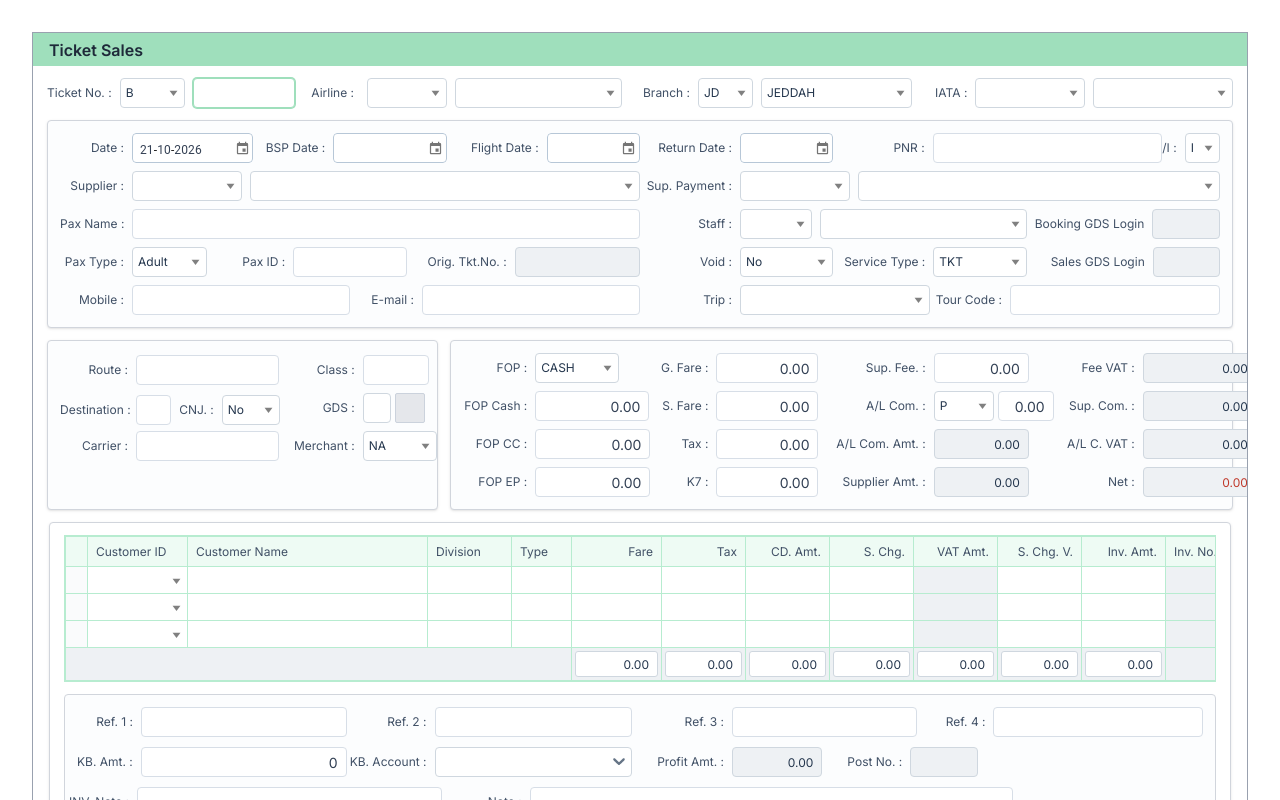
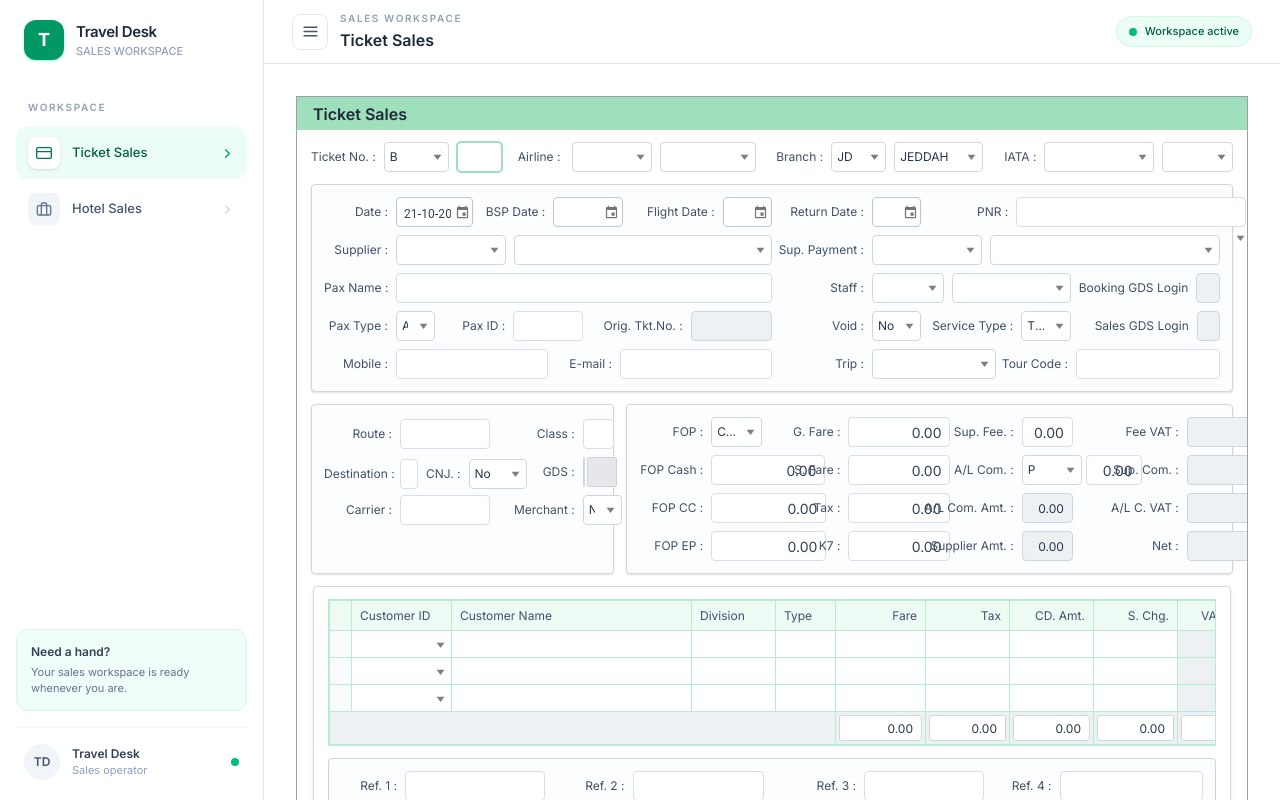
Before and after one commit to jishnuMgit/Travel, a React (Vite) app in the folder Frontend/: page /ticket-sales in a window 1280 px wide. Shown: the top 800 px of the page. Built offline with nearby package versions, Linux system fonts and the light colour scheme.

Commit message:
feat:Build a simple side bar

```diff
--- a/Frontend/src/App.tsx
+++ b/Frontend/src/App.tsx
@@ -1,15 +1,72 @@
 
-import './App.css'
-// import HotelSalesPage from './pages/Sales/HotelSalesPage'
-import TicketSalesPage from './pages/Sales/TicketSalesPage'
+import { useState } from "react";
+import { BrowserRouter, Navigate, Route, Routes, useLocation } from "react-router-dom";
+import { FiMenu } from "react-icons/fi";
+import AppSidebar from "./components/comman/AppSidebar";
+import HotelSalesPage from "./pages/Sales/HotelSalesPage";
+import TicketSalesPage from "./pages/Sales/TicketSalesPage";
+
+const pageTitles: Record<string, string> = {
+  "/ticket-sales": "Ticket Sales",
+  "/hotel-sales": "Hotel Sales",
+};
+
+const AppLayout = () => {
+  const [isSidebarOpen, setIsSidebarOpen] = useState(true);
+  const { pathname } = useLocation();
+  const pageTitle = pageTitles[pathname] ?? "Sales";
+
+  return (
+    <div className="flex min-h-screen bg-slate-100 text-slate-800">
+      <AppSidebar
+        isDesktopOpen={isSidebarOpen}
+        onDesktopClose={() => setIsSidebarOpen(false)}
+      />
+      <div className="flex min-h-screen min-w-0 flex-1 flex-col">
+        <header className="hidden h-16 items-center justify-between border-b border-slate-200 bg-white px-7 md:flex">
+          <div className="flex items-center gap-3">
+            <button
+              type="button"
+              aria-label={isSidebarOpen ? "Hide sidebar" : "Show sidebar"}
+              aria-expanded={isSidebarOpen}
+              onClick={() => setIsSidebarOpen((open) => !open)}
+              className="flex h-9 w-9 items-center justify-center rounded-lg border border-slate-200 text-slate-600 transition-colors hover:bg-slate-50 hover:text-slate-900"
+            >
+              <FiMenu size={17} />
+            </button>
+            <div>
+              <p className="text-[10px] font-semibold uppercase tracking-[0.16em] text-slate-400">
+                Sales workspace
+              </p>
+              <h1 className="mt-0.5 text-base font-semibold text-slate-800">
+                {pageTitle}
+              </h1>
+            </div>
+          </div>
+          <div className="flex items-center gap-2 rounded-full border border-emerald-100 bg-emerald-50 px-3 py-1.5 text-[11px] font-medium text-emerald-800">
+            <span className="h-2 w-2 rounded-full bg-emerald-500" />
+            Workspace active
+          </div>
+        </header>
+        <main className="min-w-0 flex-1">
+          <Routes>
+            <Route path="/ticket-sales" element={<TicketSalesPage />} />
+            <Route path="/hotel-sales" element={<HotelSalesPage />} />
+            <Route path="/" element={<Navigate to="/ticket-sales" replace />} />
+            <Route path="*" element={<Navigate to="/ticket-sales" replace />} />
+          </Routes>
+        </main>
+      </div>
+    </div>
+  );
+};
 
 function App() {
-
   return (
-   <>
-  <TicketSalesPage/>
-   </>
-  )
+    <BrowserRouter>
+      <AppLayout />
+    </BrowserRouter>
+  );
 }
 
-export default App
+export default App;
--- /dev/null
+++ b/Frontend/src/components/comman/AppSidebar.tsx
@@ -0,0 +1,146 @@
+import { useState } from "react";
+import {
+  FiBriefcase,
+  FiChevronRight,
+  FiCreditCard,
+  FiMenu,
+  FiX,
+} from "react-icons/fi";
+import { NavLink } from "react-router-dom";
+
+const navigation = [
+  { label: "Ticket Sales", to: "/ticket-sales", icon: FiCreditCard },
+  { label: "Hotel Sales", to: "/hotel-sales", icon: FiBriefcase },
+];
+
+const AppSidebar: React.FC<{
+  isDesktopOpen: boolean;
+  onDesktopClose: () => void;
+}> = ({ isDesktopOpen, onDesktopClose }) => {
+  const [isMobileOpen, setIsMobileOpen] = useState(false);
+
+  const sidebar = (
+    <aside className="sticky top-0 flex h-screen w-[264px] shrink-0 flex-col border-r border-slate-200 bg-white px-4 py-5">
+      <div className="flex items-center gap-3 px-2">
+        <div className="flex h-10 w-10 items-center justify-center rounded-xl bg-emerald-600 text-lg font-bold text-white shadow-sm shadow-emerald-200">
+          T
+        </div>
+        <div className="min-w-0">
+          <p className="truncate text-[15px] font-semibold tracking-tight text-slate-800">
+            Travel Desk
+          </p>
+          <p className="text-[11px] font-medium text-slate-400">
+            SALES WORKSPACE
+          </p>
+        </div>
+      </div>
+
+      <div className="mt-10 px-3 text-[10px] font-semibold uppercase tracking-[0.16em] text-slate-400">
+        Workspace
+      </div>
+      <nav aria-label="Main navigation" className="mt-3 space-y-1">
+        {navigation.map(({ label, to, icon: Icon }) => (
+          <NavLink
+            key={to}
+            to={to}
+            onClick={() => {
+              setIsMobileOpen(false);
+              onDesktopClose();
+            }}
+            className={({ isActive }) =>
+              `group flex items-center gap-3 rounded-xl px-3 py-2.5 text-[13px] font-medium transition-colors ${
+                isActive
+                  ? "bg-emerald-50 text-emerald-800"
+                  : "text-slate-600 hover:bg-slate-50 hover:text-slate-900"
+              }`
+            }
+          >
+            {({ isActive }) => (
+              <>
+                <span
+                  className={`flex h-8 w-8 items-center justify-center rounded-lg transition-colors ${
+                    isActive
+                      ? "bg-white text-emerald-700 shadow-sm"
+                      : "bg-slate-100 text-slate-500 group-hover:bg-white"
+                  }`}
+                >
+                  <Icon size={16} />
+                </span>
+                <span className="flex-1">{label}</span>
+                <FiChevronRight
+                  aria-hidden="true"
+                  className={`transition-transform ${
+                    isActive
+                      ? "text-emerald-600"
+                      : "text-slate-300 group-hover:translate-x-0.5"
+                  }`}
+                  size={15}
+                />
+              </>
+            )}
+          </NavLink>
+        ))}
+      </nav>
+
+      <div className="mt-auto rounded-xl border border-emerald-100 bg-emerald-50/70 p-3.5">
+        <p className="text-xs font-semibold text-slate-700">Need a hand?</p>
+        <p className="mt-1 text-[11px] leading-4 text-slate-500">
+          Your sales workspace is ready whenever you are.
+        </p>
+      </div>
+
+      <div className="mt-4 flex items-center gap-3 border-t border-slate-100 px-2 pt-4">
+        <div className="flex h-9 w-9 items-center justify-center rounded-full bg-slate-100 text-xs font-semibold text-slate-600">
+          TD
+        </div>
+        <div className="min-w-0 flex-1">
+          <p className="truncate text-xs font-semibold text-slate-700">
+            Travel Desk
+          </p>
+          <p className="truncate text-[11px] text-slate-400">
+            Sales operator
+          </p>
+        </div>
+        <span className="h-2 w-2 rounded-full bg-emerald-500" />
+      </div>
+    </aside>
+  );
+
+  return (
+    <>
+      <div className="sticky top-0 z-30 flex h-14 items-center gap-3 border-b border-slate-200 bg-white px-4 md:hidden">
+        <button
+          type="button"
+          aria-label={isMobileOpen ? "Close navigation" : "Open navigation"}
+          aria-expanded={isMobileOpen}
+          onClick={() => setIsMobileOpen((open) => !open)}
+          className="flex h-9 w-9 items-center justify-center rounded-lg border border-slate-200 text-slate-600 hover:bg-slate-50"
+        >
+          {isMobileOpen ? <FiX size={18} /> : <FiMenu size={18} />}
+        </button>
+        <div className="flex h-8 w-8 items-center justify-center rounded-lg bg-emerald-600 text-sm font-bold text-white">
+          T
+        </div>
+        <span className="text-sm font-semibold text-slate-800">
+          Travel Desk
+        </span>
+      </div>
+
+      {isDesktopOpen && <div className="hidden md:block">{sidebar}</div>}
+
+      {isMobileOpen && (
+        <div className="fixed inset-0 z-40 md:hidden">
+          <button
+            type="button"
+            aria-label="Dismiss navigation overlay"
+            onClick={() => setIsMobileOpen(false)}
+            className="absolute inset-0 bg-slate-950/30"
+          />
+          <div className="relative h-full w-fit shadow-xl">{sidebar}</div>
+        </div>
+      )}
+    </>
+  );
+};
+
+export default AppSidebar;
```
